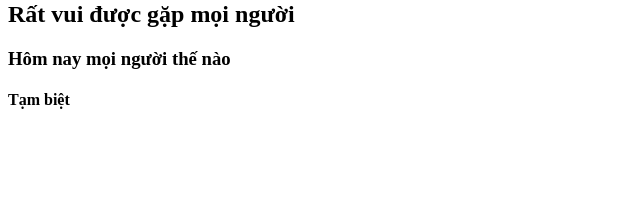
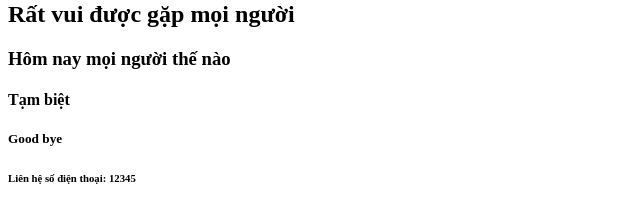
Before and after one commit to thu-uyen-06/Lam-lai-o-nha, a plain HTML site: page index.html in a window 1280 px wide. Shown: the part 79-302 px from the top of the page, without its empty margins (0-640 px from the left). Drawn offline with Linux system fonts and the light colour scheme.

Commit message:
Tam biet va them sdt

```diff
--- a/index.html
+++ b/index.html
@@ -10,5 +10,7 @@
     <h2>Rất vui được gặp mọi người</h2>
     <h3>Hôm nay mọi người thế nào</h3>
     <h4>Tạm biệt</h4>
+    <h5>Good bye</h5>
+    <h6>Liên hệ số điện thoại: 12345</h6>
 </body>
 </html>
```
